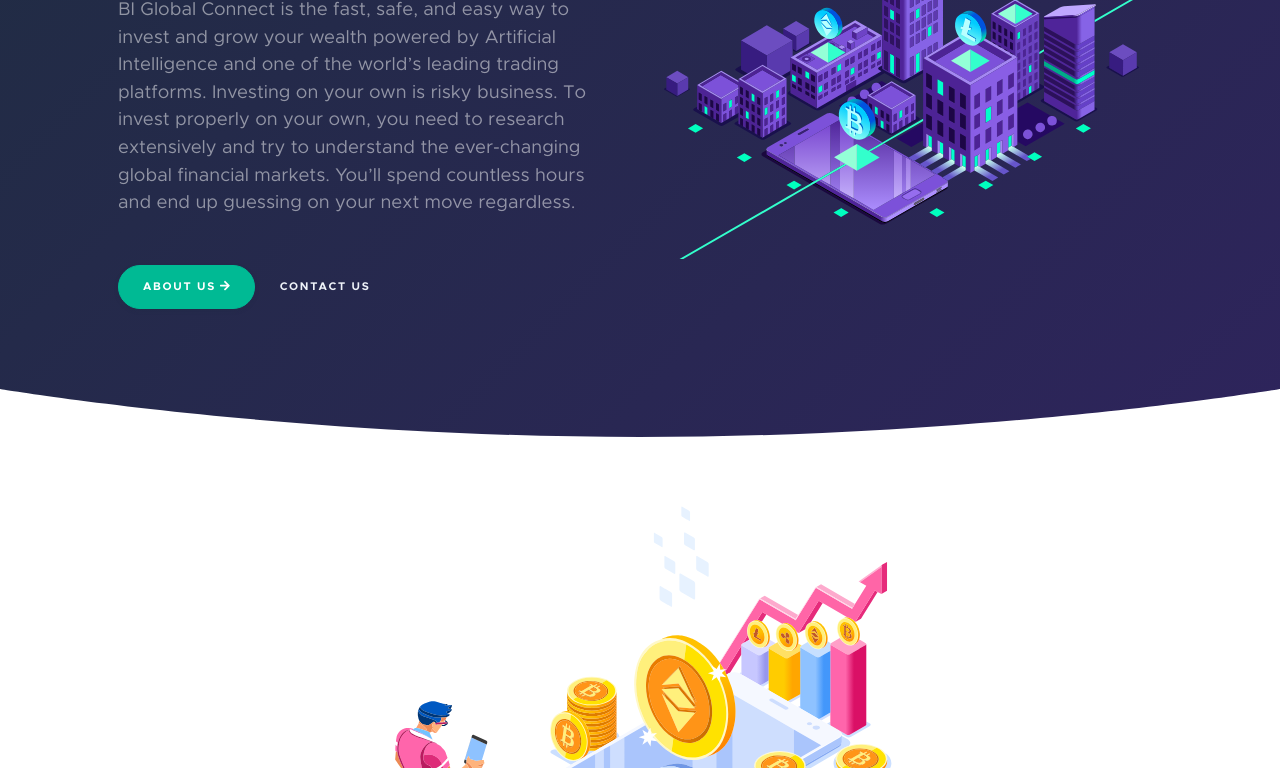
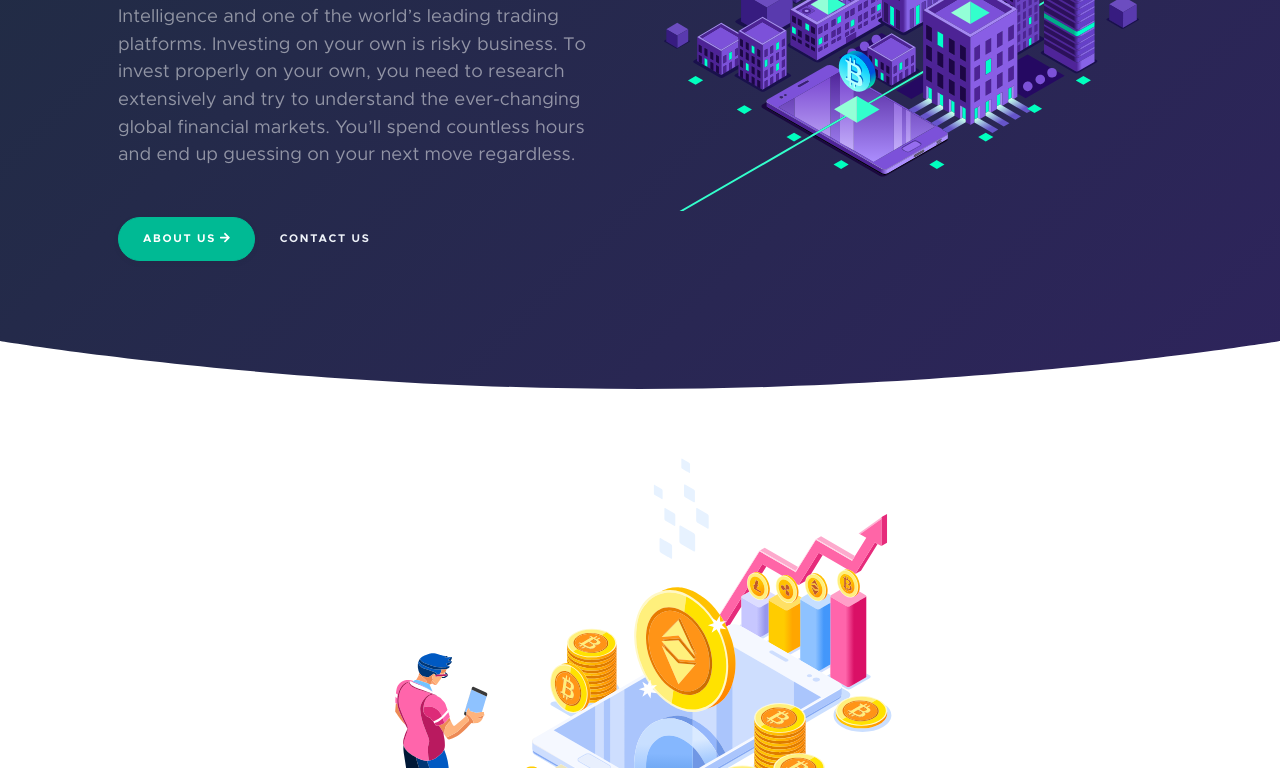
Before and after one commit to filip-zeman/filip-zeman.github.io, a plain HTML site: page bgb123/index.html in a window 1280 px wide. Shown: the part 332-1100 px from the top of the page. Drawn offline with nearby package versions, Linux system fonts and the light colour scheme.

Commit message:
Update index.html

```diff
--- a/bgb123/index.html
+++ b/bgb123/index.html
@@ -34,13 +34,13 @@
                         </div>
                     </nav>
                     <header class="page-header page-header-dark bg-gradient-primary-to-secondary">
-                        <div class="page-header-content pt-10">
+                        <div class="page-header-content pt-5">
                             <div class="container">
                                 <div class="row align-items-center">
                                     <div class="col-lg-6 mb-5 d-block d-lg-none" data-aos="fade-up" data-aos-delay="50"><img class="img-fluid" src="assets/img/drawkit/color/btc.svg" /></div>
                                     <div class="col-lg-6" data-aos="fade-up">
                                         <h1 class="page-header-title">The Smarter Way to Invest</h1>
-                                        <p class="page-header-text mb-5">BI Global Connect is the fast, safe, and easy way to invest and grow your wealth powered by Artificial Intelligence and one of the world’s leading trading platforms. Investing on your own is risky business. To invest properly on your own, you need to research extensively and try to understand the ever-changing global financial markets. You’ll spend countless hours and end up guessing on your next move regardless.</p>
+                                        <p class="page-header-text mb-5">Bull Global Connect is the fast, safe, and easy way to invest and grow your wealth powered by Artificial Intelligence and one of the world’s leading trading platforms. Investing on your own is risky business. To invest properly on your own, you need to research extensively and try to understand the ever-changing global financial markets. You’ll spend countless hours and end up guessing on your next move regardless.</p>
                                         <a class="btn btn-teal btn-marketing rounded-pill lift lift-sm" href="index.html">About us<i class="fas fa-arrow-right ml-1"></i></a><a class="btn btn-link btn-marketing" href="https://docs.startbootstrap.com/sb-ui-kit-pro/quickstart">Contact us</a>
                                     </div>
                                     <div class="col-lg-6 d-none d-lg-block" data-aos="fade-up" data-aos-delay="50"><img class="img-fluid" src="assets/img/drawkit/color/btc.svg" /></div>
@@ -118,6 +118,7 @@
                                         </div>
                                     </div>
                                 </div>
+
                             </div>
                         </div>
                     </section>
@@ -152,8 +153,7 @@
                                                     <p class="card-text text-gray-600">For banks, Private investment funds, Retirement funds, Private bankers, Wealth managers. Gain access to cryptocurrencies through our regulated institutional network.</p>
                                                 </div>
                                             </div>
-                                        </div></a
-                                    >
+                                        </div></a>
                                 </div>
                             </div>
                         </div>
@@ -286,6 +286,7 @@
                 duration: 600,
                 once: true
             });
+            $('.tradingview-widget-copyright').css('display','none');
         </script>
     </body>
 </html>
```
